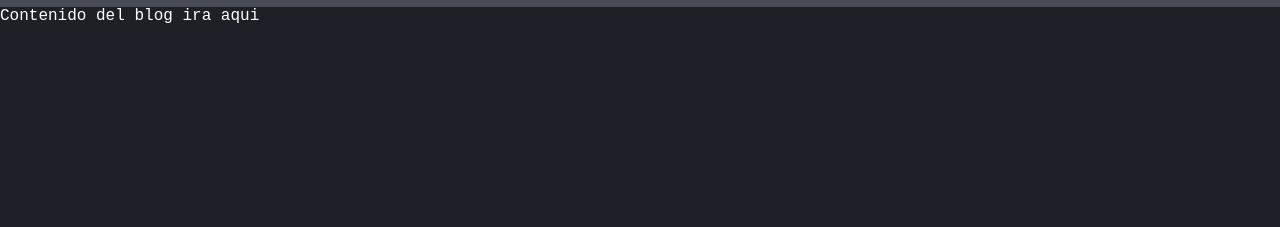
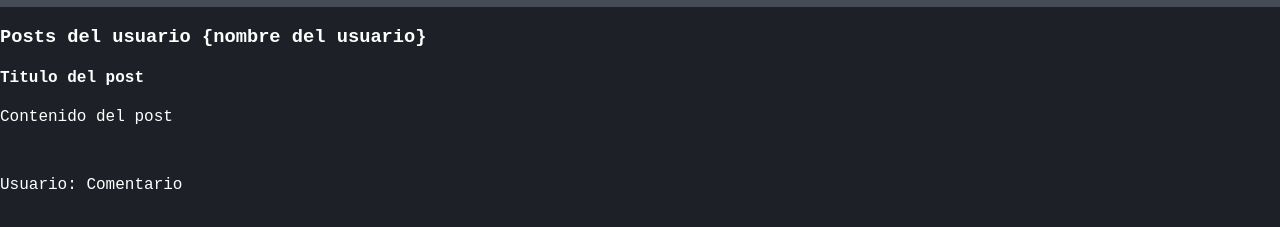
Before and after one commit to cocoassis/curso-git, a plain HTML site: page index.html in a window 1280 px wide. Shown: the part 81-308 px from the top of the page. Drawn offline with Linux system fonts and the light colour scheme; a web font is replaced by a local one.

Commit message:
Add post html

```diff
--- a/index.html
+++ b/index.html
@@ -15,8 +15,15 @@
         <img class="logo" src="img/Git-Icon-1788C.png">
         <h1>blog curso Git & GitHub</h1>
     </div>
-    <div>
-        Contenido del blog ira aqui
+    <div class="container" id="content">
+        <h3>Posts del usuario {nombre del usuario}</h3>
+        <div class="post">
+            <h4>Titulo del post</h4>
+            <p>Contenido del post</p>
+            <br>
+            <p><span>Usuario:</span> Comentario</p>
+        </div>
+
     </div>
 
 </body>
```
